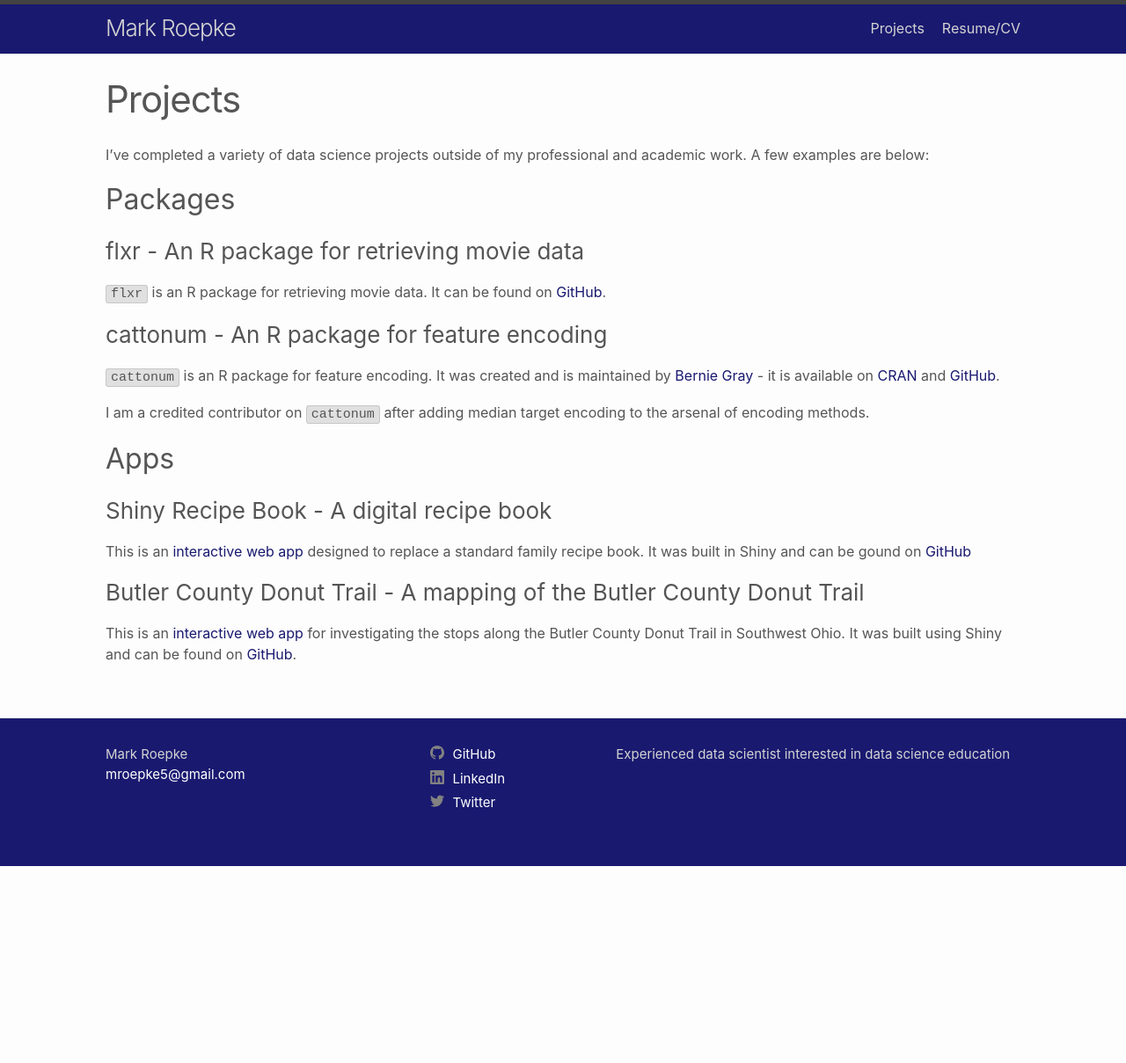
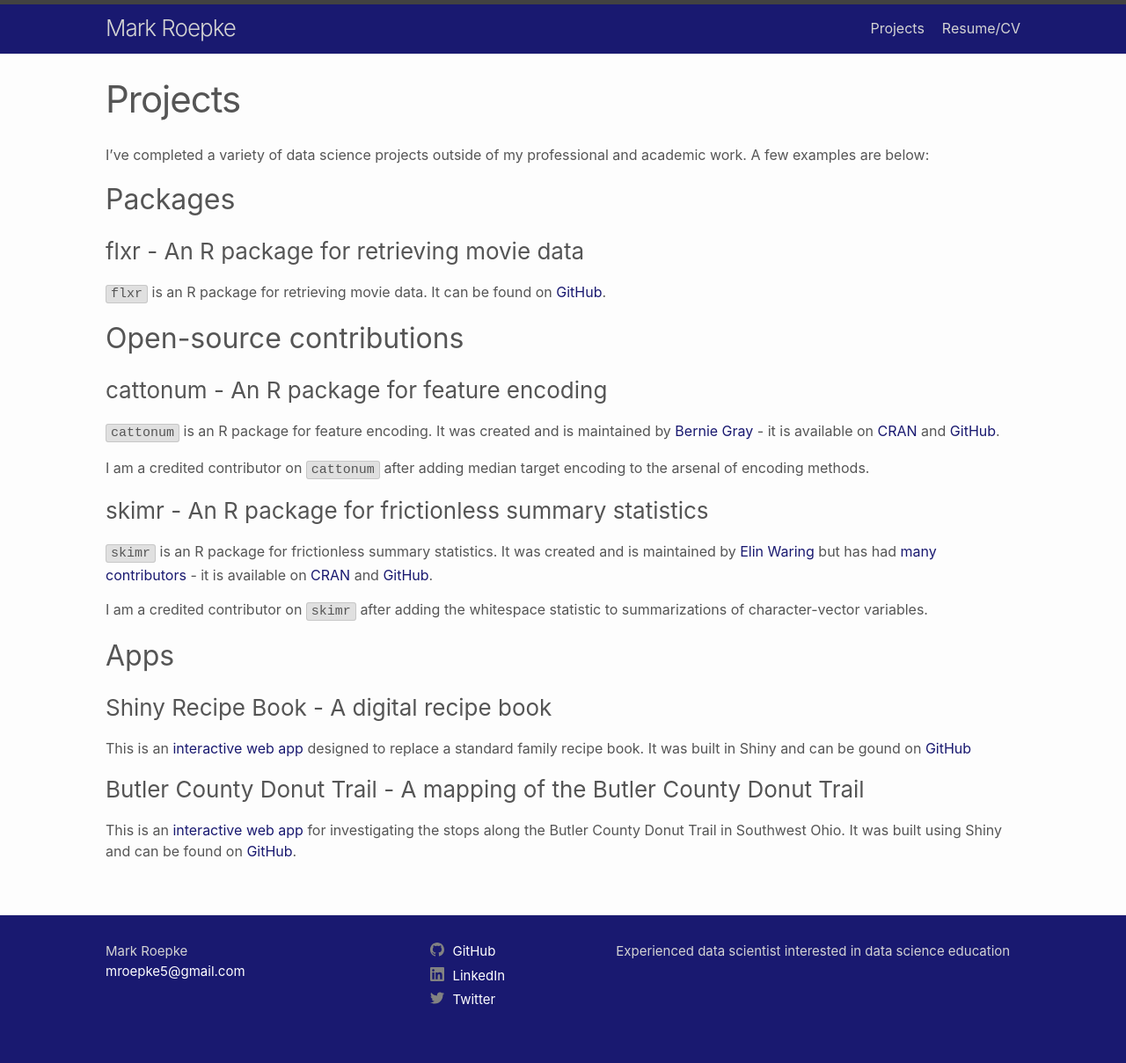
Before and after one commit to markroepke/my-site, a Jekyll site: the page built from projects.md, in a window 1280 px wide. Shown: the whole page at 88% size. Built offline with Jekyll 4.4.1, drawn with Linux system fonts in a browser that asks for light colours; before the commit the page ends 985 px from its top, so only the background shows below that.

Commit message:
Add skimr and open-source contributions section

```diff
--- a/projects.md
+++ b/projects.md
@@ -11,11 +11,19 @@ I've completed a variety of data science projects outside of my professional and
 
 `flxr` is an R package for retrieving movie data. It can be found on <a href="http://www.github.com/markroepke/flxr" target="_blank" class="class2">GitHub</a>.
 
+## Open-source contributions
+
 ### cattonum - An R package for feature encoding
 
 `cattonum` is an R package for feature encoding. It was created and is maintained by <a href="https://bfgray3.github.io/" target="_blank" class="class2">Bernie Gray</a> - it is available on <a href="https://cran.r-project.org/web/packages/cattonum/index.html" target="_blank" class="class2">CRAN</a> and <a href="http://www.github.com/bfgray3/cattonum" target="_blank" class="class2">GitHub</a>.
 
 I am a credited contributor on `cattonum` after adding median target encoding to the arsenal of encoding methods.
+
+### skimr - An R package for frictionless summary statistics
+
+`skimr` is an R package for frictionless summary statistics. It was created and is maintained by <a href="https://elinwaring.org/" target="_blank" class="class2">Elin Waring</a> but has had <a href="https://cran.r-project.org/web/packages/skimr/index.html" target="_blank" class="class2">many contributors</a> - it is available on <a href="https://cran.r-project.org/web/packages/skimr/index.html" target="_blank" class="class2">CRAN</a> and <a href="http://www.github.com/ropensci/skimr" target="_blank" class="class2">GitHub</a>.
+
+I am a credited contributor on `skimr` after adding the whitespace statistic to summarizations of character-vector variables.
 
 ## Apps
 
```
